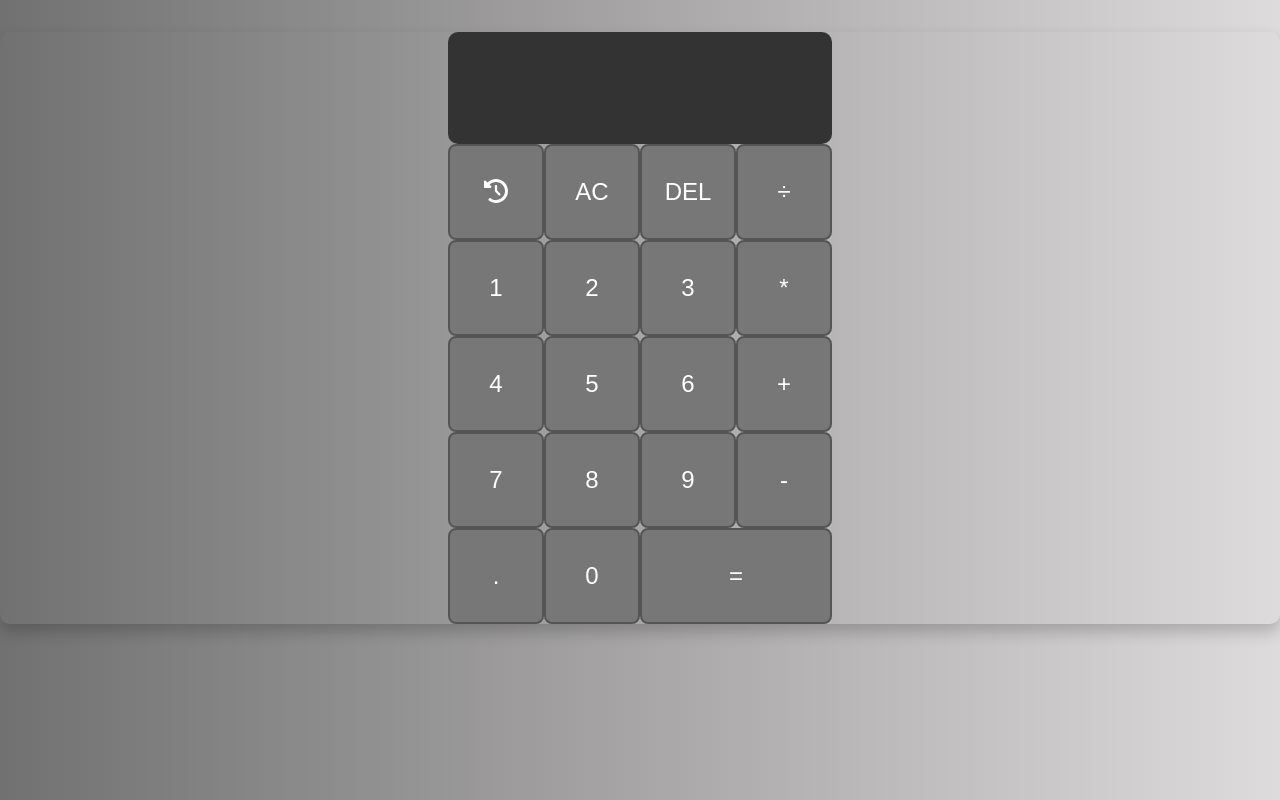
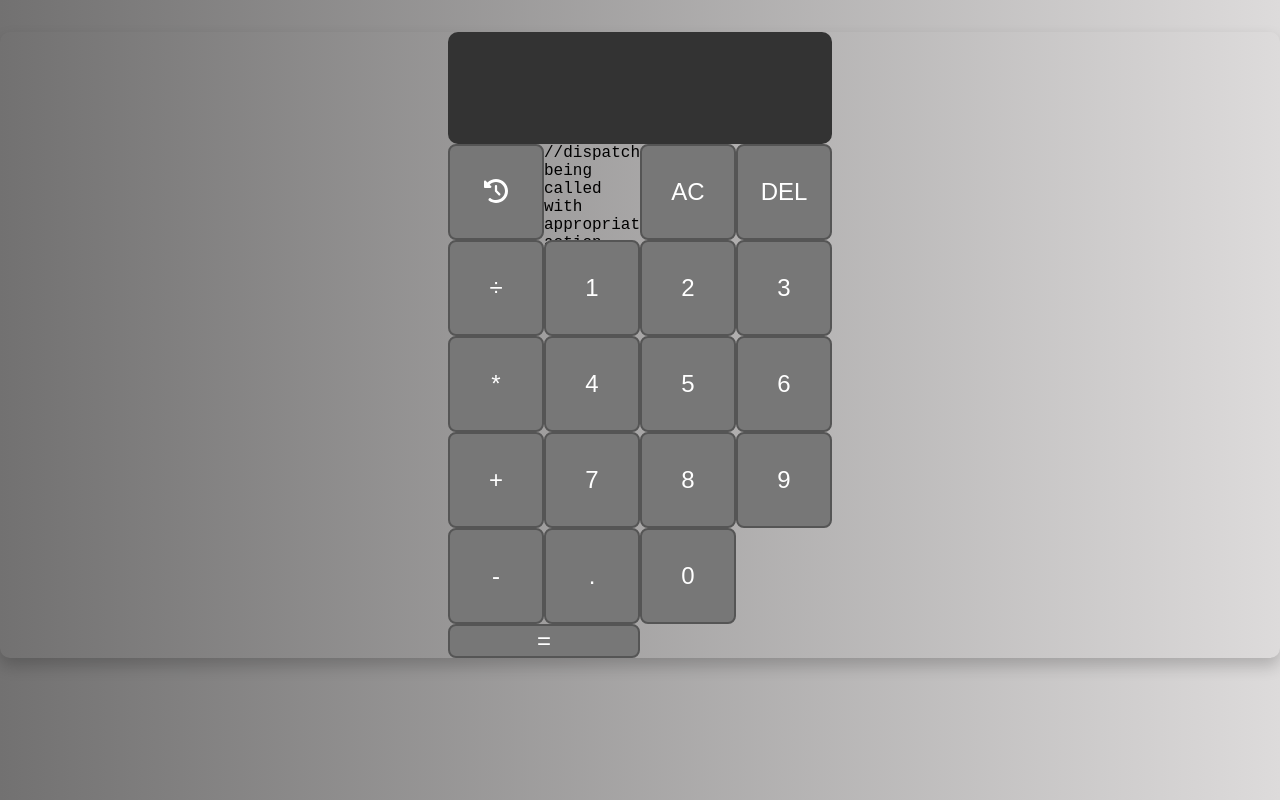
Before and after one commit to gauravmittal54/React-Calculator, a React (Create React App) app: page / in a window 1280 px wide. Built offline with nearby package versions, Linux system fonts and the light colour scheme.

Commit message:
Update App.js

```diff
--- a/src/App.js
+++ b/src/App.js
@@ -164,6 +164,7 @@ function formatOperand(operand) {
 }
 
 function App() {
+  //destructuring state into currentOperand,previousOperand,operation,history
   const [{ currentOperand, previousOperand, operation, history }, dispatch] = useReducer(
     reducer,
     initialState
@@ -215,6 +216,7 @@ function App() {
         <button onClick={toggleHistory}>
           <FontAwesomeIcon icon={faHistory} />
         </button>
+        //dispatch being called with appropriate action type
         <button
           onClick={() => dispatch({ type: ACTIONS.CLEAR })}
         >
```
